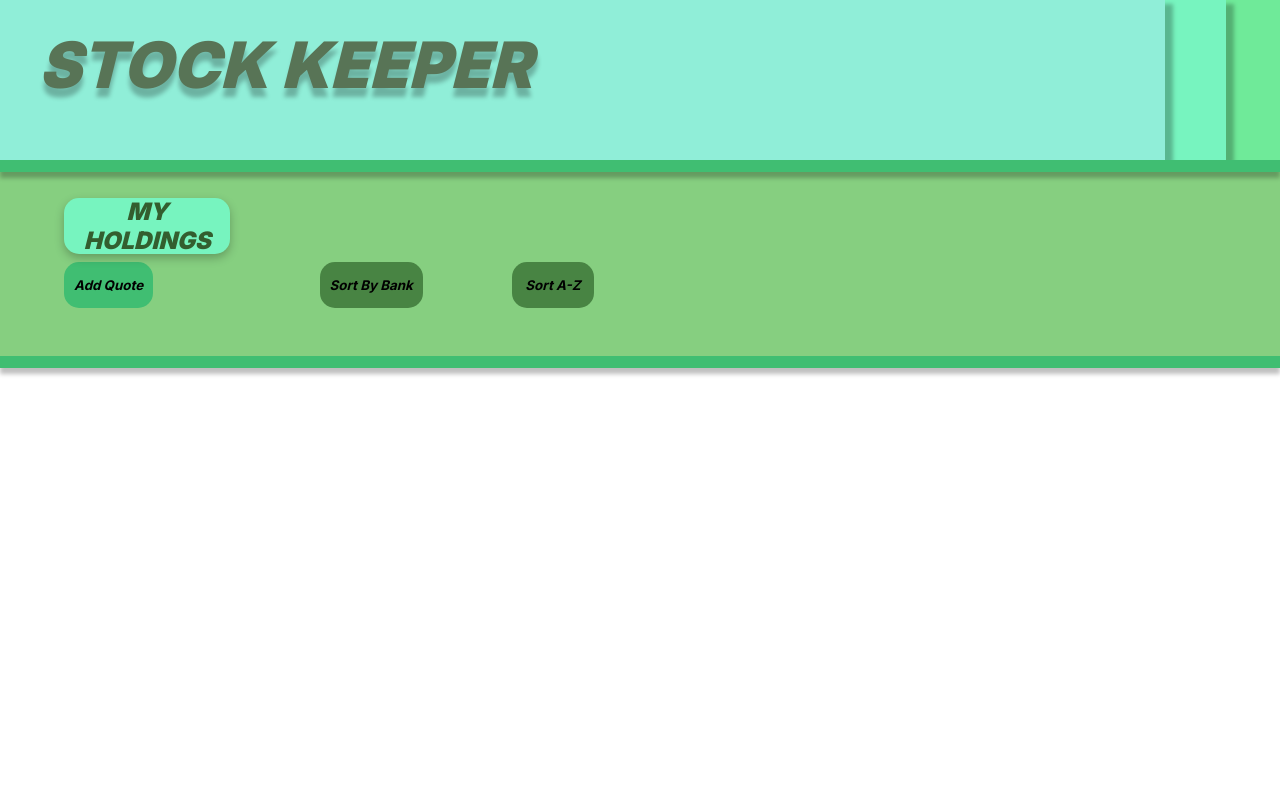
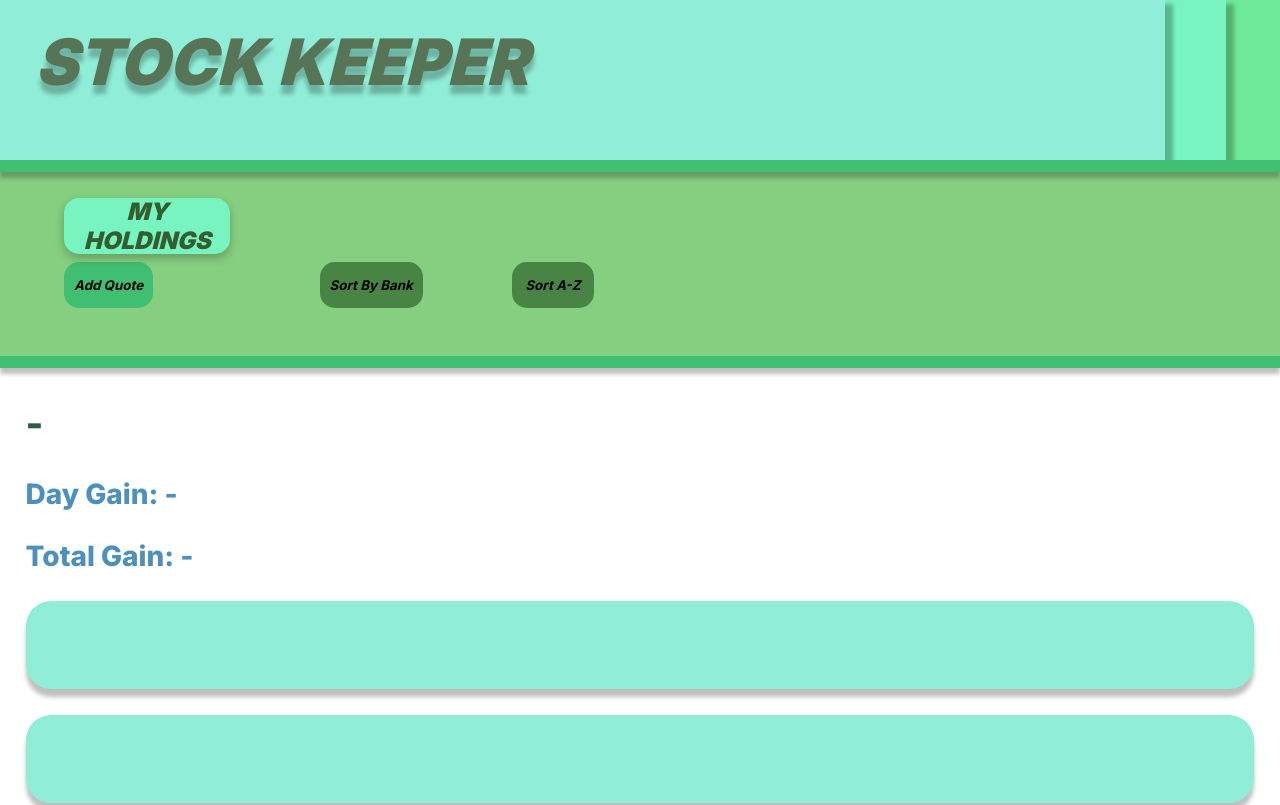
Before and after one commit to nshang3/stockapp, a React (Create React App) app: page / in a window 1280 px wide. Shown: the top 805 px of the page. Built offline with nearby package versions, Linux system fonts and the light colour scheme.

Commit message:
almost done ui

```diff
--- a/src/App.css
+++ b/src/App.css
@@ -35,9 +35,8 @@
     margin-left: 3%;
     margin-block-start: 0;
     margin-block-end: 0;
-    position: fixed;
-    margin-top: 2%;
-
+    position: relative;
+    padding-top: 2%;
     color: #587456;
     text-shadow: 0px 9px 4.5px rgba(0, 0, 0, 0.25);
     font-family: Inter;
@@ -61,7 +60,7 @@ section.DashBoard {
     height: 7%;
     flex-shrink: 0;
     margin-top: 2%;
-    position: fixed;
+    position: absolute;
     text-align: center;
     margin-left: 5%;
     display: flex;
@@ -129,3 +128,9 @@ section.DashBoard {
     background-color: #376a32;
     color: white;
 }
+
+.Footer{
+    background: #86CF80;
+    width: 100%;
+    height: 8%;
+}
--- a/src/App.js
+++ b/src/App.js
@@ -1,7 +1,23 @@
 
 import './App.css';
+import './VSummary.css'
+import VQuote from './VQuote.js';
+//import { useState } from 'react';
 
+function VSummary(){
+  return (
+    <>
+    <section>
+      <h2 className="totalValue">-</h2>
+      <h3 className="gain">Day Gain: -</h3>
+      <h3 className="gain" >Total Gain: -</h3>
+    </section>
+    </>
+  )
+}
 function App() {
+  //const [vquote, setVQuote] = useState(null)
+
   return (
   <>
     <section className="Nav">
@@ -24,8 +40,22 @@ function App() {
 
     <div className="line">
     </div>
+
+    <VSummary />
+    <VQuote />
+    <VQuote />
+    <VQuote />
+    <VQuote />
+    <VQuote />
+    <VQuote />
+    <VQuote />
+
+    <footer className="Footer"></footer>
   </>
   );
 }
-
+//create small form component for add quote, then add quote will have useState() for user input to change up the keywords for the API
+//VQuote will be imported, do you still need a controller if using hooks?
+//to display after pressing add quote probably useState for the actual interaction and then a  useEffect
+//create total info component after adding all the quotes, which state would this be? I think useState
 export default App;
--- /dev/null
+++ b/src/VQuote.css
@@ -0,0 +1,11 @@
+.Quote{
+    width: 96%;
+    height: 11%;
+    flex-shrink: 0;
+    border-radius: 25px;
+    background: #90EED8;
+    box-shadow: 0px 8px 4px 0px rgba(0, 0, 0, 0.25);
+    margin-top: 2%;
+    margin-bottom: 2%;
+    margin-left: 2%;
+}
--- a/src/VQuote.js
+++ b/src/VQuote.js
@@ -1,3 +1,6 @@
+import './VQuote.css';
+//import { useEffect } from 'react';
+
 const url = 'https://apidojo-yahoo-finance-v1.p.rapidapi.com/market/v2/get-quotes?region=US&symbols=GOOG%2CIBM%2CAAPL';
 
 const options = {
@@ -8,20 +11,28 @@ const options = {
 	}
 };
 
-export default async function ViewQuote(){
-    try {
-        fetch(url, options)
-        .then(function(resp){
-            return resp.json();
-        })
-        .then(function(quotes){
+  function VQuote(){
+    // try {
+    //     fetch(url, options)
+    //     .then(function(resp){
+    //         return resp.json();
+    //     })
+    //     .then(function(quotes){
 
-            console.log(quotes)
+    //         console.log(quotes)
 
-        })
-    } catch (error) {
-        console.error(error);
-    }
+    //     })
+    // } catch (error) {
+    //     console.error(error);
+    // }
+
+    return (
+        <>
+        <section className="Quote">
+
+        </section>
+        </>
+    )
 }
-
-ViewQuote()
+export default VQuote;
+// ViewQuote()
--- /dev/null
+++ b/src/VSummary.css
@@ -0,0 +1,19 @@
+.totalValue{
+    color: #2F5D42;
+    font-family: Inter;
+    font-size: 38px;
+    font-style: normal;
+    font-weight: 800;
+    line-height: normal;
+    margin-left: 2%
+}
+
+.gain{
+    color: #4D90C0;
+    font-family: Inter;
+    font-size: 28px;
+    font-style: normal;
+    font-weight: 800;
+    line-height: normal;
+    margin-left: 2%
+}
```
